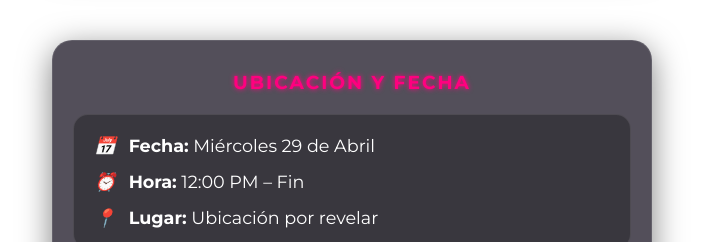
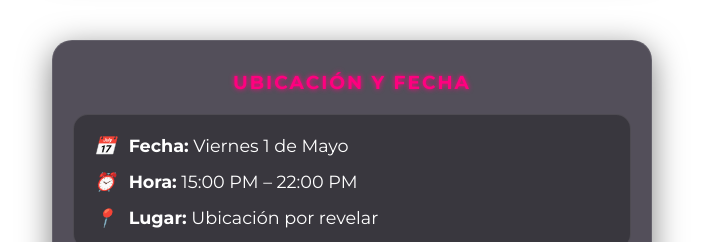
Before and after one commit to Xiclez/vld-grandes-poolparty, a plain HTML site: page index.html in a window 1280 px wide. Shown: the part 1640-1882 px from the top of the page, without its empty margins (288-991 px from the left). Drawn offline with Linux system fonts and the light colour scheme; a web font is replaced by a local one.

Commit message:
V2.fix date&time

```diff
--- a/index.html
+++ b/index.html
@@ -290,8 +290,8 @@
             <h3 class="section-title">Ubicación y Fecha</h3>
 
             <div class="event-info">
-                <p><i>📅</i> <strong>Fecha:</strong> Miércoles 29 de Abril</p>
-                <p><i>⏰</i> <strong>Hora:</strong> 12:00 PM – Fin</p>
+                <p><i>📅</i> <strong>Fecha:</strong> Viernes 1 de Mayo</p>
+                <p><i>⏰</i> <strong>Hora:</strong> 15:00 PM – 22:00 PM</p>
                 <p><i>📍</i> <strong>Lugar:</strong> Ubicación por revelar</p>
             </div>
 
```
